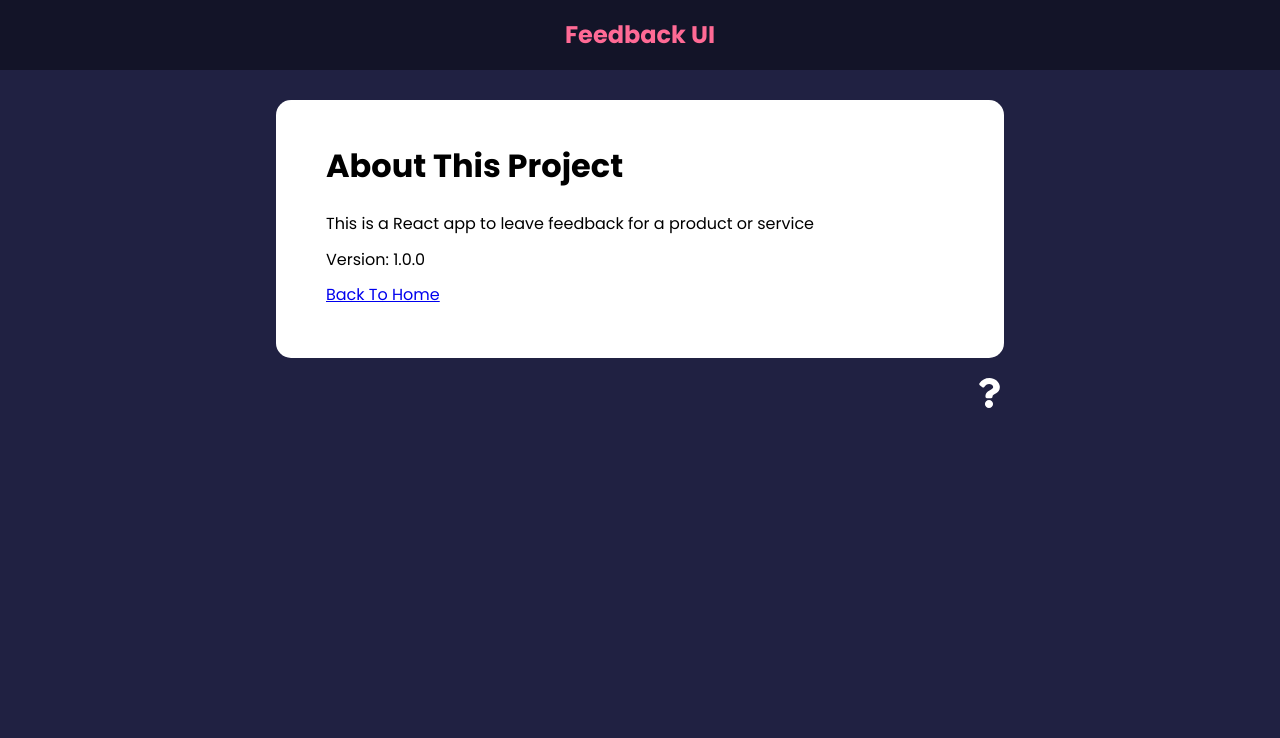
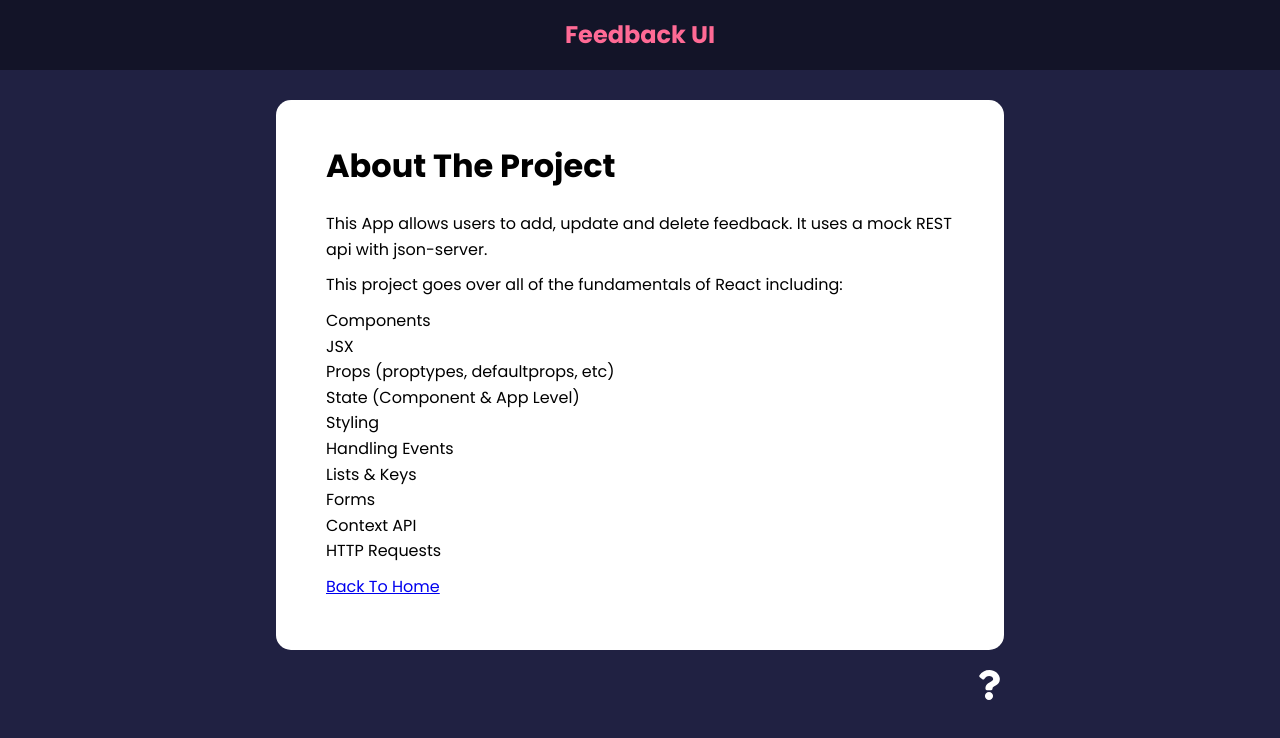
Before and after one commit to dsandor87/Feedback-app, a React (Create React App) app: page /about in a window 1280 px wide. Shown: the top 738 px of the page. Built offline with nearby package versions, Linux system fonts and the light colour scheme; data requests are answered from the project's data file.

Commit message:
remove unused imports

```diff
--- a/src/App.js
+++ b/src/App.js
@@ -1,5 +1,4 @@
 import Header from "./components/Header"
-import { useState } from 'react'
 import FeedbackList from "./components/FeedbackList"
 import FeedbackStats from "./components/FeedbackStats"
 import FeedbackForm from "./components/FeedbackForm"
--- a/src/components/FeedbackList.jsx
+++ b/src/components/FeedbackList.jsx
@@ -1,6 +1,5 @@
 import React from 'react'
 import FeedbackItem from './FeedbackItem';
-import PropTypes from 'prop-types'
 import { useContext } from 'react';
 import FeedbackContext from '../context/FeedbackConext';
 import { AnimatePresence, motion } from "framer-motion"
--- a/src/components/FeedbackStats.jsx
+++ b/src/components/FeedbackStats.jsx
@@ -1,5 +1,4 @@
 import React from 'react'
-import PropTypes from 'prop-types'
 import { useContext } from 'react';
 import FeedbackContext from '../context/FeedbackConext';
 
--- a/src/context/FeedbackConext.js
+++ b/src/context/FeedbackConext.js
@@ -1,5 +1,4 @@
 import { createContext, useState, useEffect } from "react";
-import {v4 as uuidv4} from 'uuid'
 
 
 const FeedbackContext = createContext()
--- a/src/pages/AboutPage.jsx
+++ b/src/pages/AboutPage.jsx
@@ -6,9 +6,24 @@ function AboutPage(props) {
   return (
     <Card>
       <div className='about'>
-        <h1>About This Project</h1>
-        <p>This is a React app to leave feedback for a product or service</p>
-        <p>Version: 1.0.0</p>
+        <h1>About The Project</h1>
+        <p>        This App allows users to add, update and delete feedback. It uses a mock REST api with json-server.</p>
+
+<p>This project goes over all of the fundamentals of React including:</p>
+
+<ul>
+  <li>Components</li>
+  <li>JSX</li>
+  <li>Props (proptypes, defaultprops, etc)</li>
+  <li>State (Component & App Level)</li>
+  <li>Styling</li>
+  <li>Handling Events</li>
+  <li>Lists & Keys</li>
+  <li>Forms</li>
+  <li>Context API</li>
+  <li>HTTP Requests </li>
+
+  </ul>
 
         <p>
           <Link to={{pathname :'/'}}>Back To Home</Link>
```
